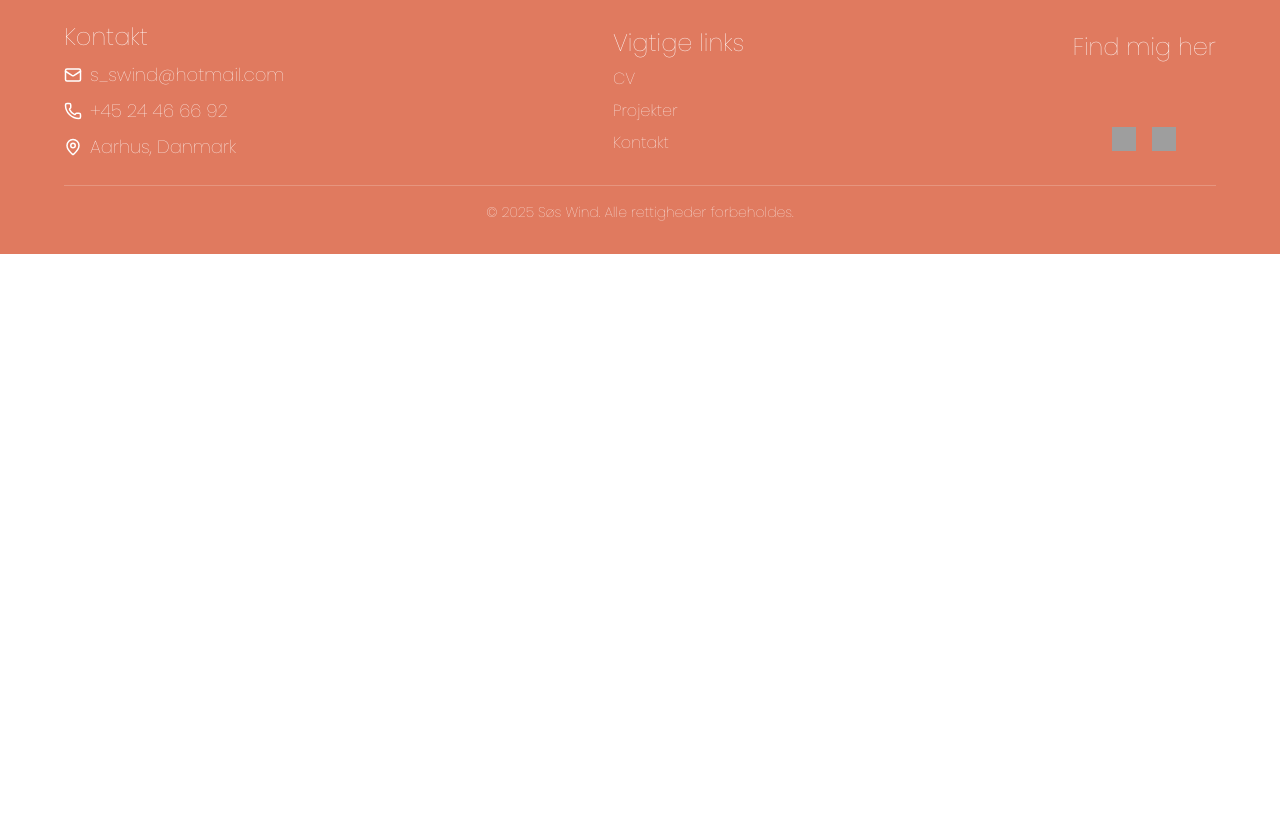
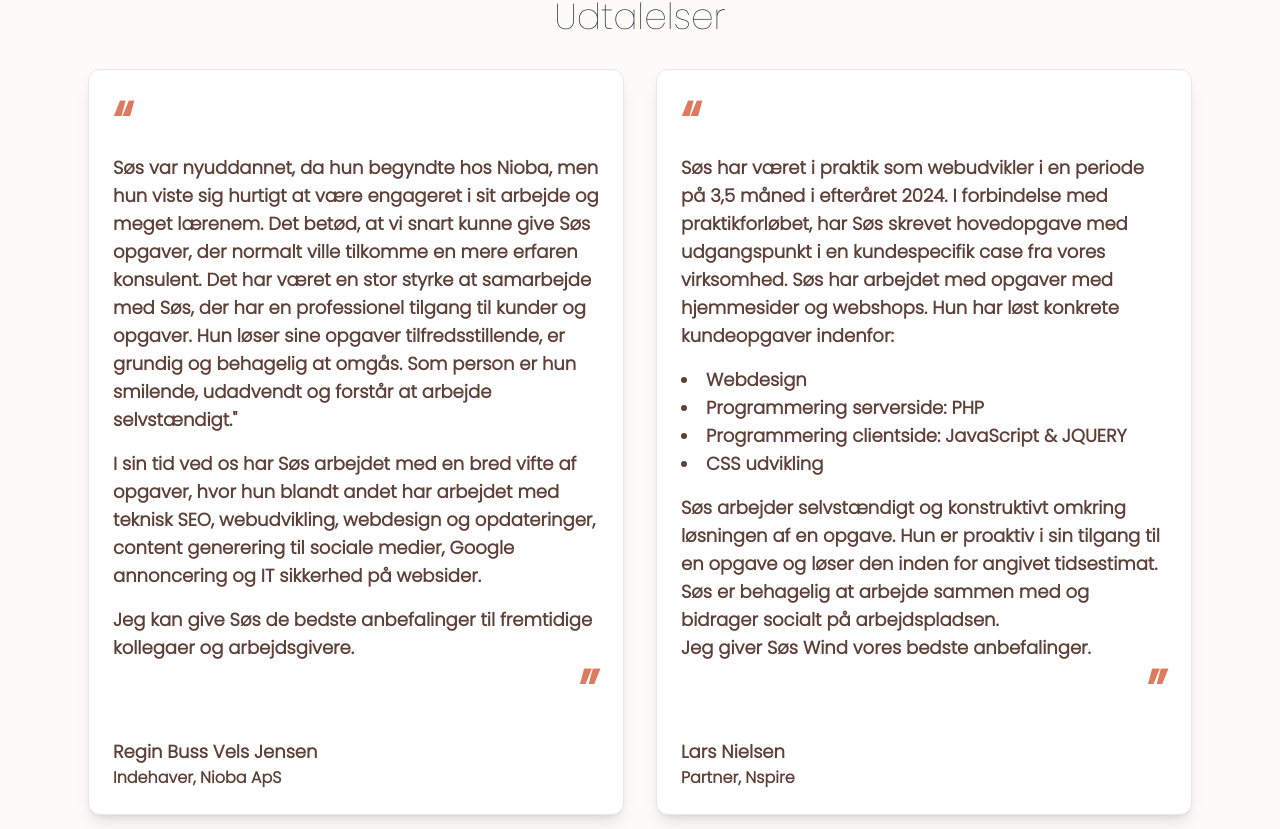
Before and after one commit to soswind/my-portfolio, a React (Vite) app: page / in a window 1280 px wide. Shown: the part 1151-1980 px from the top of the page. Before the commit the page ends 1405 px from the top, so only its background shows below. Built offline with nearby package versions, Linux system fonts and the light colour scheme; grey boxes are pictures that could not be loaded.

Commit message:
Tilføjet udtalelser til forsiden + fixed images

```diff
--- a/src/pages/Contact.jsx
+++ b/src/pages/Contact.jsx
@@ -48,20 +48,7 @@ const Contact = () => {
 
       <p></p>
 
-<div className="p-6 pt-32">
-<h1 className="text-4xl text-center text-gray-800">Udtalelser</h1>
-<div className="mt-8 grid grid-cols-1 md:grid-cols-1 gap-4">
-    <div className="p-4 border rounded-xl shadow-lg bg-white text-darkchoco font-semibold">
-    <p className="pt-4 text-lg italic">"Søs var nyuddannet, da hun begyndte hos Nioba, men hun viste sig hurtigt at være engageret i sit arbejde og meget lærenem. Det betød, at vi snart kunne give Søs opgaver, der normalt ville tilkomme en mere erfaren konsulent. Det har været en stor styrke at samarbejde med Søs, der har en professionel tilgang til kunder og opgaver. Hun løser sine opgaver tilfredsstillende, er grundig og behagelig at omgås. Som person er hun smilende, udadvendt og forstår at arbejde selvstændigt.</p>
- <p className="pt-4 text-lg italic">I sin tid ved os har Søs arbejdet med en bred vifte af opgaver, hvor hun blandt andet har arbejdet med teknisk SEO, webudvikling, webdesign og opdateringer, content generering til sociale medier, Google annoncering og IT sikkerhed på websider. </p>
-  <p className="pt-4 text-lg italic">Jeg kan give Søs de bedste anbefalinger til fremtidige kollegaer og arbejdsgivere."</p>
-    <p className=" pt-4 font-semibold text-lg">Regin Buss Vels Jensen</p>
-    <p className="text-m">Indehaver Nioba ApS</p>
-
-    </div>
 </div>
-</div>
-    </div>
 
 
   );
--- a/src/pages/Home.jsx
+++ b/src/pages/Home.jsx
@@ -43,7 +43,7 @@ const Home = () => {
 
       {/* Kompetencer - Placeret på en hvid baggrund */}
       <div className="bg-white py-12 px-6 lg:px-32">
-        <h2 className="text-2xl font-semibold text-gray-800 text-center">Mine kompetencer</h2>
+        <h2 className="text-4xl text-gray-800 text-center">Mine kompetencer</h2>
         <div className="mt-6 flex flex-wrap gap-3 justify-center">
           <span className="px-3 py-1 bg-terracotta text-white rounded-full text-m">React.js</span>
           <span className="px-3 py-1 bg-terracotta text-white rounded-full text-m">JavaScript</span>
@@ -64,6 +64,63 @@ const Home = () => {
           <span className="px-3 py-1 bg-terracotta text-white rounded-full text-m">.NET</span>
         </div>
       </div>
+
+      <div className="p-6 pt-10 max-w-6xl mx-auto">
+      <h1 className="text-4xl text-center text-gray-800">Udtalelser</h1>
+
+      {/* Grid layout med to kolonner på større skærme */}
+      <div className="mt-8 grid grid-cols-1 md:grid-cols-2 gap-8">
+
+        {/* Første udtalelse */}
+        <div className="p-6 border rounded-xl shadow-lg bg-white text-darkchoco font-semibold">
+        <p className="text-6xl text-terracotta">“</p>
+          <p className="text-lg">
+            Søs var nyuddannet, da hun begyndte hos Nioba, men hun viste sig hurtigt at være engageret i sit arbejde og meget lærenem.
+            Det betød, at vi snart kunne give Søs opgaver, der normalt ville tilkomme en mere erfaren konsulent.
+            Det har været en stor styrke at samarbejde med Søs, der har en professionel tilgang til kunder og opgaver.
+            Hun løser sine opgaver tilfredsstillende, er grundig og behagelig at omgås. Som person er hun smilende,
+            udadvendt og forstår at arbejde selvstændigt."
+          </p>
+          <p className="pt-4 text-lg">
+            I sin tid ved os har Søs arbejdet med en bred vifte af opgaver, hvor hun blandt andet har arbejdet med teknisk SEO,
+            webudvikling, webdesign og opdateringer, content generering til sociale medier, Google annoncering og IT sikkerhed på websider.
+          </p>
+          <p className="pt-4 text-lg">
+            Jeg kan give Søs de bedste anbefalinger til fremtidige kollegaer og arbejdsgivere.
+          </p>
+          <p className="text-6xl text-terracotta text-right">”</p>
+          <p className="pt-4 font-semibold text-lg">Regin Buss Vels Jensen</p>
+          <p className="text-m">Indehaver, Nioba ApS</p>
+        </div>
+
+        {/* Anden udtalelse */}
+        <div className="p-6 border rounded-xl shadow-lg bg-white text-darkchoco font-semibold">
+          <p className="text-6xl text-terracotta">“</p>
+          <p className="text-lg">
+            Søs har været i praktik som webudvikler i en periode på 3,5 måned i efteråret 2024.
+            I forbindelse med praktikforløbet, har Søs skrevet hovedopgave med udgangspunkt i en
+            kundespecifik case fra vores virksomhed. Søs har arbejdet med opgaver med hjemmesider og webshops.
+            Hun har løst konkrete kundeopgaver indenfor:
+
+            <li className="pt-4">Webdesign</li>
+            <li>Programmering serverside: PHP</li>
+            <li>Programmering clientside: JavaScript & JQUERY</li>
+            <li className="pb-4">CSS udvikling</li>
+
+            <p>Søs arbejder selvstændigt og konstruktivt omkring løsningen af en opgave. Hun er proaktiv
+              i sin tilgang til en opgave og løser den inden for angivet tidsestimat. Søs er behagelig
+              at arbejde sammen med og bidrager socialt på arbejdspladsen.
+            </p>
+            <p>Jeg giver Søs Wind vores bedste anbefalinger.</p>
+          </p>
+          <p className="text-6xl text-terracotta text-right">”</p>
+          <p className="pt-4 font-semibold text-lg">Lars Nielsen</p>
+          <p className="text-m">Partner, Nspire</p>
+        </div>
+      </div>
+    </div>
+
+
     </>
   );
 };
```
